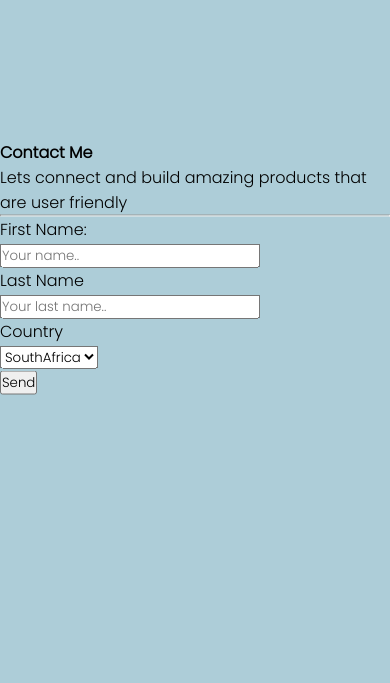
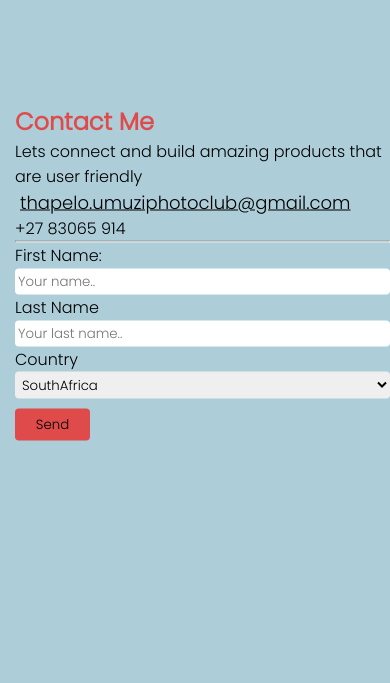
Before and after one commit to Thaps72/Pto2301_GroupA_ThapeloAnthonyMotsumi_ITW9_Final-Digital-Resume, a plain HTML site: page contact.html in a window 390 px wide. Shown: the part 158-841 px from the top of the page. Drawn offline with Linux system fonts and the light colour scheme.

Commit message:
add changes into my css

```diff
--- a/contact.html
+++ b/contact.html
@@ -17,7 +17,7 @@
 </head>
 <body>
     <!--header-section-contact-page-->
-    <section class="main">
+    <section class="main_contact">
         <nav>
             <h2 class="logo">Tp -.</h2>
             <ul>
@@ -34,6 +34,8 @@
                             <div class="wrapper">
                                 <h4>Contact Me</h4>
                                 <p>Lets connect and build amazing products that are user friendly</p>
+                                <a href="mailto:hege@example.com">thapelo.umuziphotoclub@gmail.com</a>
+                                <p>+27 83065 914</p>
                                 <hr>
                             <label for="Name">First Name:</label> <br>
                             <input type="text" id="fname" name="firstname" placeholder="Your name.."> <br>
--- a/css/style.css
+++ b/css/style.css
@@ -183,12 +183,74 @@ left: 40%;
 
 
    /*--contact-page--*/
+
+   .main_contact{
+    height: 100vh;
+    width: 100%;
+    background-color: #adcdd8;
+    position: relative;
+   }
+
+
    form{
         display: flex;
         justify-content: center;
         align-items: center;
         transform: translatey(50%);
    }
+
+   H4{
+    font-size: 24px;
+    color: #df4a4a;
+   }
+
+   input[type=text], select{
+    width: 100%;
+    padding: 3px;
+    border-radius: 4px;
+    border: none;
+   }
+
+   button[type=button] {
+    border: none;
+    border-radius: 4px;
+    cursor: pointer;
+    padding: 6px 12px;
+    margin-top: 10px;
+    width: 20%;
+    background-color: #df4a4a;
+}
+
+/*-adding-mediaquries-smaller-600px--styles-contact-page--*/
+@media only screen and (max-width:600px){
+    .main_contact nav ul{
+        display:none;
+    }
+
+    .wrapper{
+        display: inline-block;
+    padding-left: 15px;
+    }
+
+    .right_footer p{
+        display: none;
+    }
+}
+
+/*-adding-mediaquries-tablets-768px-contact-pages-tyles*/
+
+@media only screen and (min-width:768px){
+
+}
+
+/*-adding-mediaquries-desktops-992px-contact-page-styles*/
+@media only screen and (min-width:992px){
+
+}
+
+
+
+
 
 /*-adding-mediaquries-smaller-600px--styles-home-page*/
 @media only screen and (min-width:600px){
```
